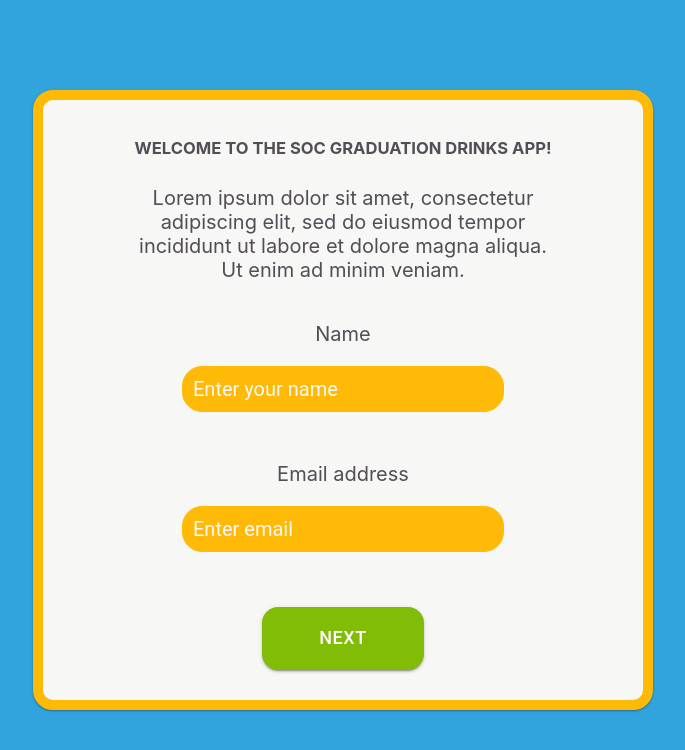
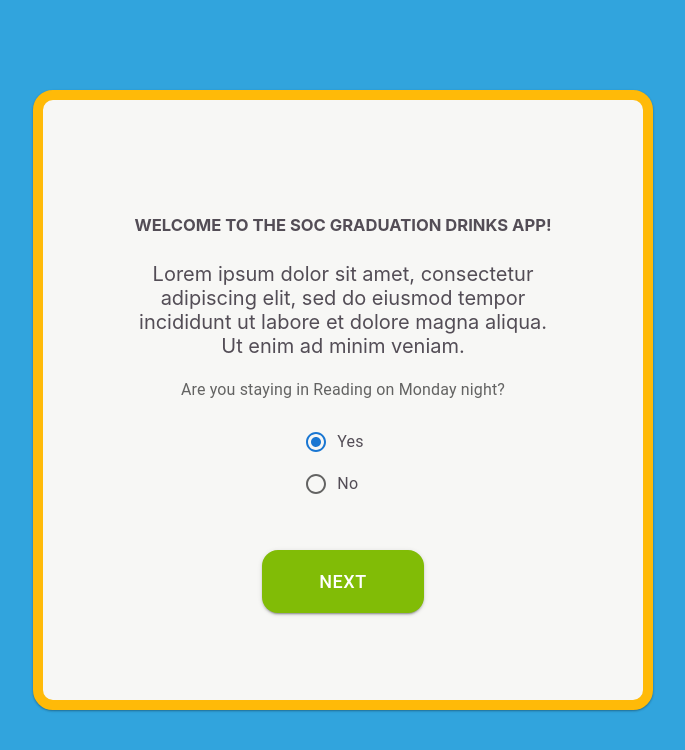
Before and after one commit to veepgoose/SOCGraduationApp, a React (Create React App) app in the folder graduationapp/: page / in a window 1280 px wide. Both pictures are taken after a click on the button "NEXT". Shown: the top 750 px of the page, without its empty margins (297-982 px from the left). Built offline with nearby package versions, Linux system fonts and the light colour scheme.

Commit message:
Styled staying radio buttons

```diff
--- a/graduationapp/src/Components/Forms/MondayStayForm.js
+++ b/graduationapp/src/Components/Forms/MondayStayForm.js
@@ -2,6 +2,7 @@ import React from "react";
 import "./Forms.css";
 import Cards from "../Cards/Cards";
 import NextButton from "../Buttons/NextButton";
+import StayRadioButtons from "../Radios/StayRadioButtons";
 
 function MondayStayForm(props) {
   return (
@@ -11,25 +12,8 @@ function MondayStayForm(props) {
         text="Lorem ipsum dolor sit amet, consectetur adipiscing elit, sed do eiusmod tempor incididunt ut labore et dolore magna aliqua. Ut enim ad minim veniam."
       >
         <form>
-          <div className="Name-Form">
-            <label className="Name">Name</label>
-            <input
-              type="text"
-              className="Name-Input"
-              id="name"
-              placeholder="Enter your name"
-            />
-          </div>
-          <div className="Email-Form">
-            <label className="Email">Email address</label>
-            <input
-              type="email"
-              className="Email-Input"
-              id="email"
-              placeholder="Enter email"
-            />
-            <NextButton />
-          </div>
+          <StayRadioButtons stayingLeabel="Are you staying in Reading on Monday night?" />
+          <NextButton />
         </form>
       </Cards>
     </div>
--- a/graduationapp/src/Components/Radios/StayRadioButtons.js
+++ b/graduationapp/src/Components/Radios/StayRadioButtons.js
@@ -2,14 +2,14 @@ import React from "react";
 import Radio from "@mui/material/Radio";
 import RadioGroup from "@mui/material/RadioGroup";
 import FormControlLabel from "@mui/material/FormControlLabel";
-import FormControl from "@mui/material/FormControl";
 import FormLabel from "@mui/material/FormLabel";
+import Box from "@mui/material/Box";
 
-function StayRadioButtons() {
+function StayRadioButtons(props) {
   return (
-    <>
+    <Box sx={{display:'flex', flexDirection:'column', justifyContent:'center', alignItems: 'center', gap: '1em'}}>
       {/* Header */}
-      <FormLabel id="stay-radio-buttons-group-label">Staying?</FormLabel>
+      <FormLabel id="stay-radio-buttons-group-label">{props.stayingLeabel}</FormLabel>
       {/* Radio Buttons Group Options*/}
       <RadioGroup
         aria-labelledby="stay-radio-buttons-group-label"
@@ -20,7 +20,7 @@ function StayRadioButtons() {
         <FormControlLabel value="true" control={<Radio />} label="Yes" />
         <FormControlLabel value="false" control={<Radio />} label="No" />
       </RadioGroup>
-    </>
+    </Box>
   );
 }
 
```
